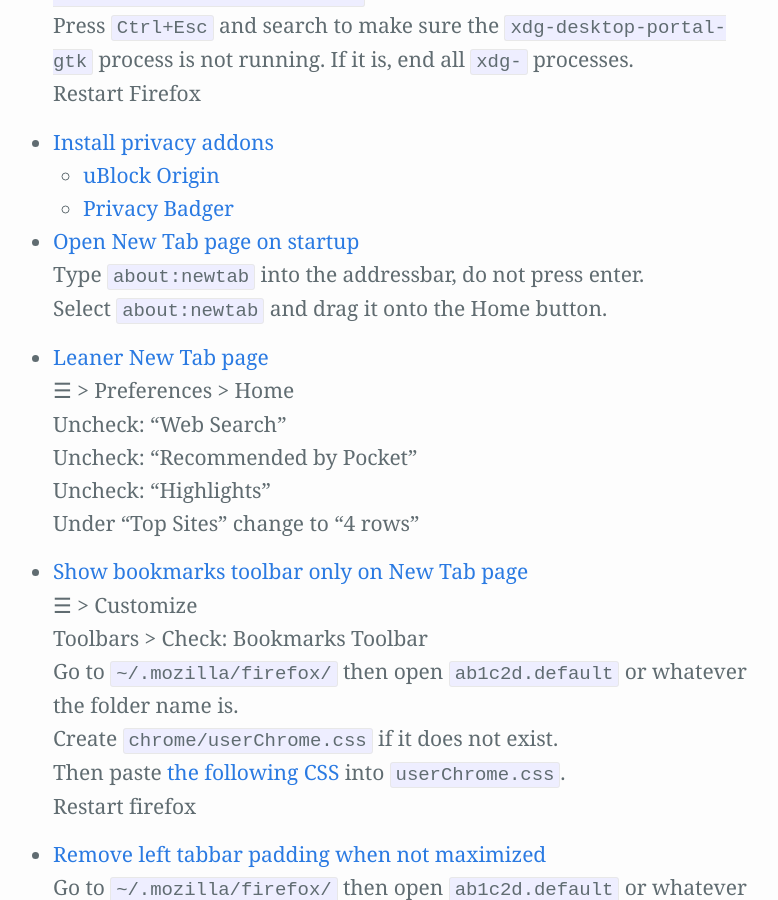
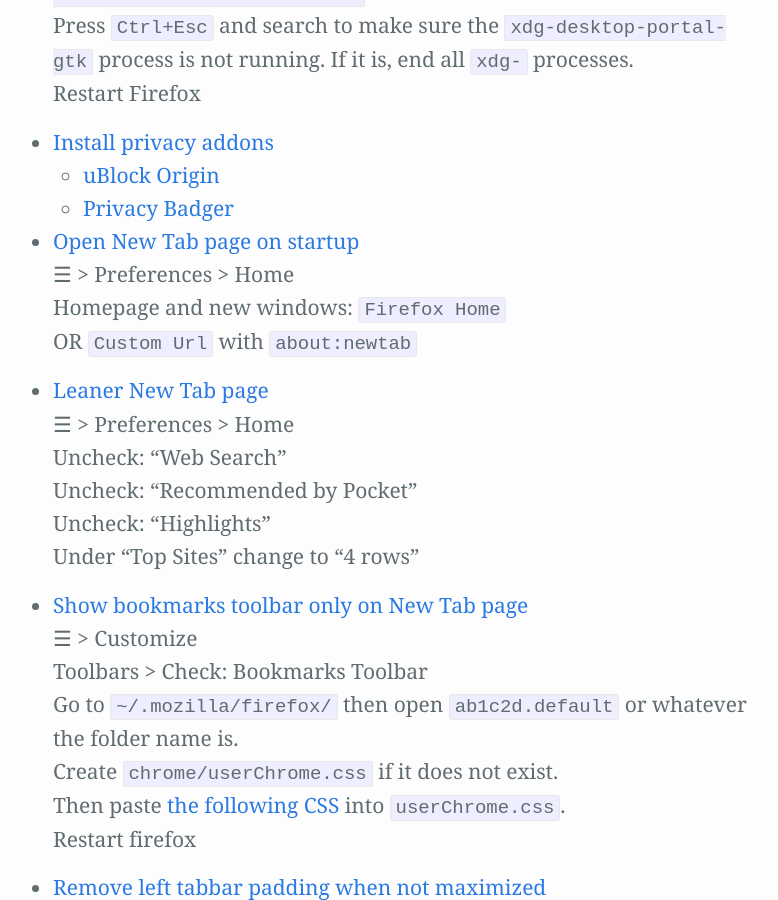
Before and after one commit to Zren/zren.github.io, a Jekyll site: the page built from kde_tips/tips.md, in a window 1280 px wide and 900 px high, scrolled down 7314 px. Shown: the whole window, without its empty margins (247-1025 px from the left). Built offline with Jekyll 4.4.1, drawn with Linux system fonts in a browser that asks for light colours; our own code applies the rules of GitHub Pages for plain Markdown files.

Commit message:
Properly set newtab page as firefox homepage

```diff
--- a/kde_tips/tips.md
+++ b/kde_tips/tips.md
@@ -281,8 +281,9 @@
 {% endcapture%}{% include tip.html label=label contents=contents %}
 
 {% capture label %}Open New Tab page on startup{% endcapture %}{% capture contents %}
-  Type `about:newtab` into the addressbar, do not press enter.
-  Select `about:newtab` and drag it onto the Home button.
+  ☰ > Preferences > Home
+  Homepage and new windows: `Firefox Home`
+  OR `Custom Url` with `about:newtab`
 {% endcapture%}{% include tip.html label=label contents=contents %}
 
 {% capture label %}Leaner New Tab page{% endcapture %}{% capture contents %}
```
